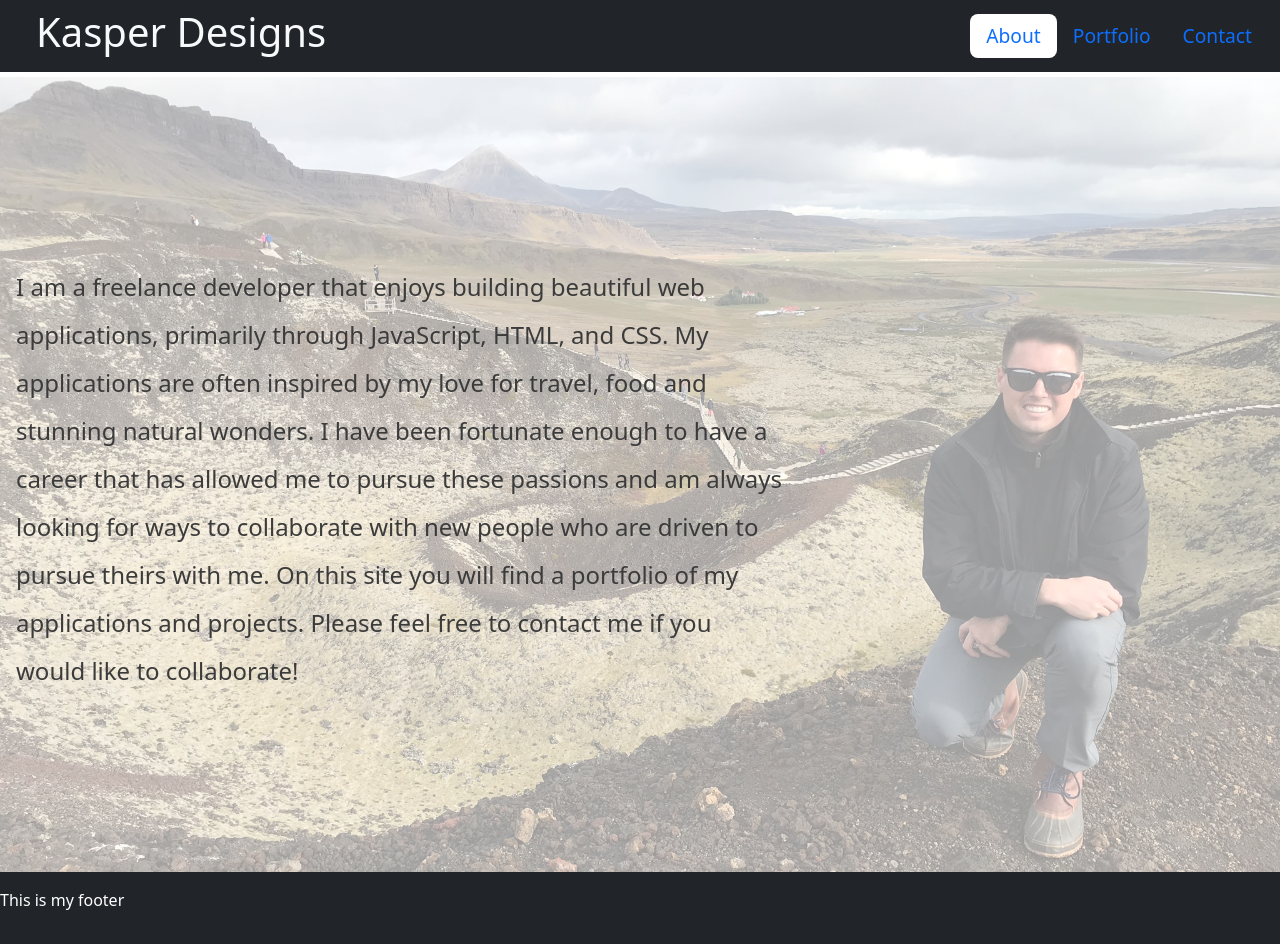
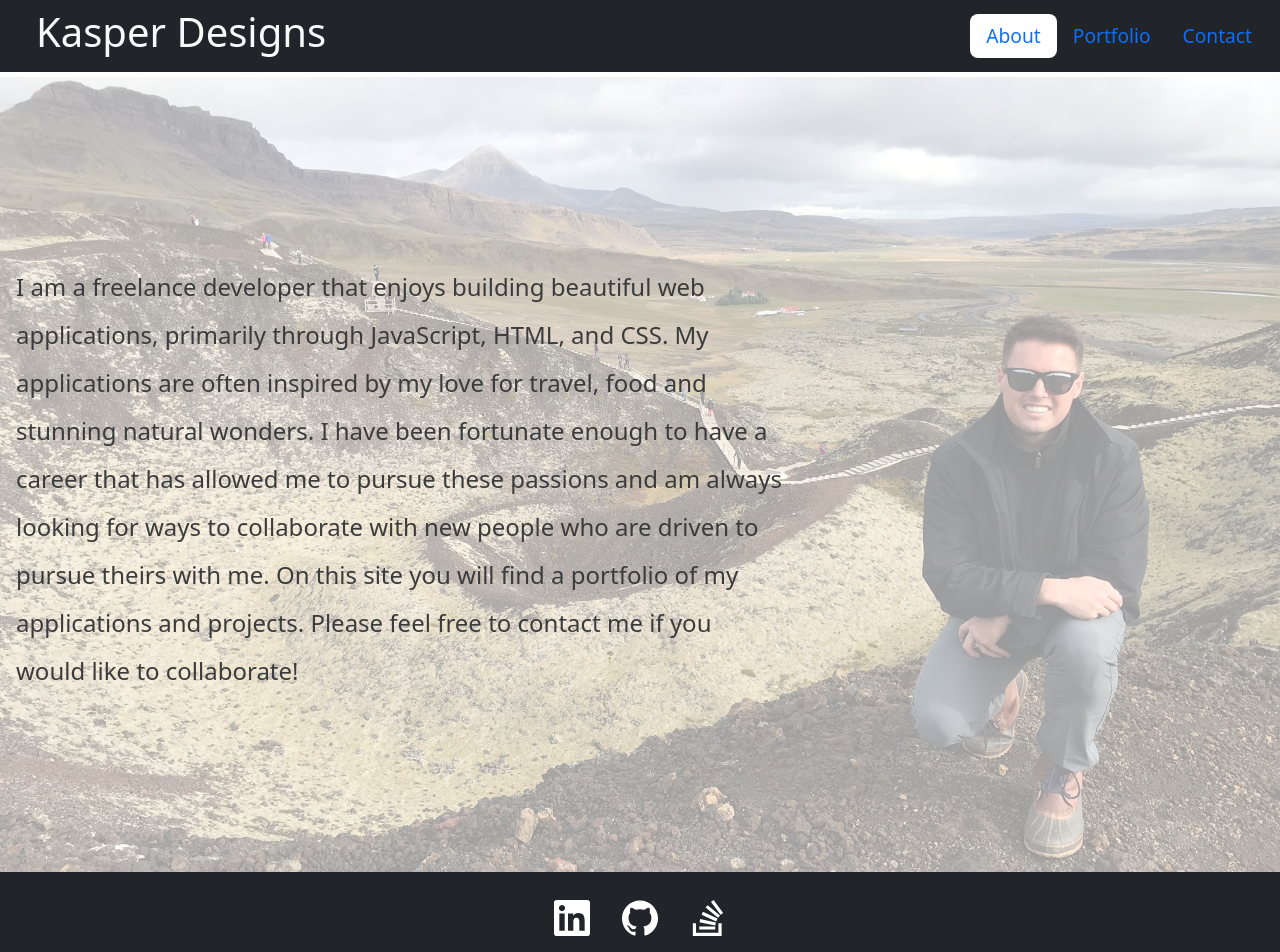
Before and after one commit to bckasper/React-Portfolio, a React (Create React App) app: page / in a window 1280 px wide. Shown: the top 952 px of the page. Built offline with nearby package versions, Linux system fonts and the light colour scheme.

Commit message:
finished my footer content complete with react-icons package used for the linking, github and stack overflow links

```diff
--- a/src/app.css
+++ b/src/app.css
@@ -1,3 +1,4 @@
+/* Custom navbar stylings */
 .nav-item-custom{
     font-size: 120%;
     justify-content: end;
@@ -11,9 +12,6 @@
 .navbar-custom{
     margin-left: auto;
 }
-
-
-
 
 
 /* About Me Section */
@@ -59,3 +57,12 @@
     margin-left: 1rem;
     padding-top: 30px;
 }
+
+
+/* Custom Footer Styling */
+.icons{
+    font-size: 150%;
+    color: white;
+    padding-left: 1rem;
+    padding-right: 1rem;
+}
--- a/src/components/footer.js
+++ b/src/components/footer.js
@@ -1,11 +1,17 @@
 import React from 'react'
+import { SiLinkedin, SiGithub, SiStackoverflow } from 'react-icons/si'
+
 
 const Footer = () => {
     return(
-        <div>
-            <div className='bg-dark py-3 w-auto'>
-                <p className="text-white">This is my footer</p>
-            </div>
+        <div className='icons bg-dark py-3 container-fluid d-flex justify-content-center text-light'>
+
+            <a href='https://www.linkedin.com/in/bckasper' target={"_blank"} className='icons'><SiLinkedin/></a>
+
+            <a href='https://www.github.com/bckasper' target={"_blank"} className='icons'><SiGithub/></a>
+
+            <a href='https://stackoverflow.com/users/16180108/ben-kasper' target={"_blank"} className='icons'><SiStackoverflow/></a>
+
         </div>
     )
 }
```
